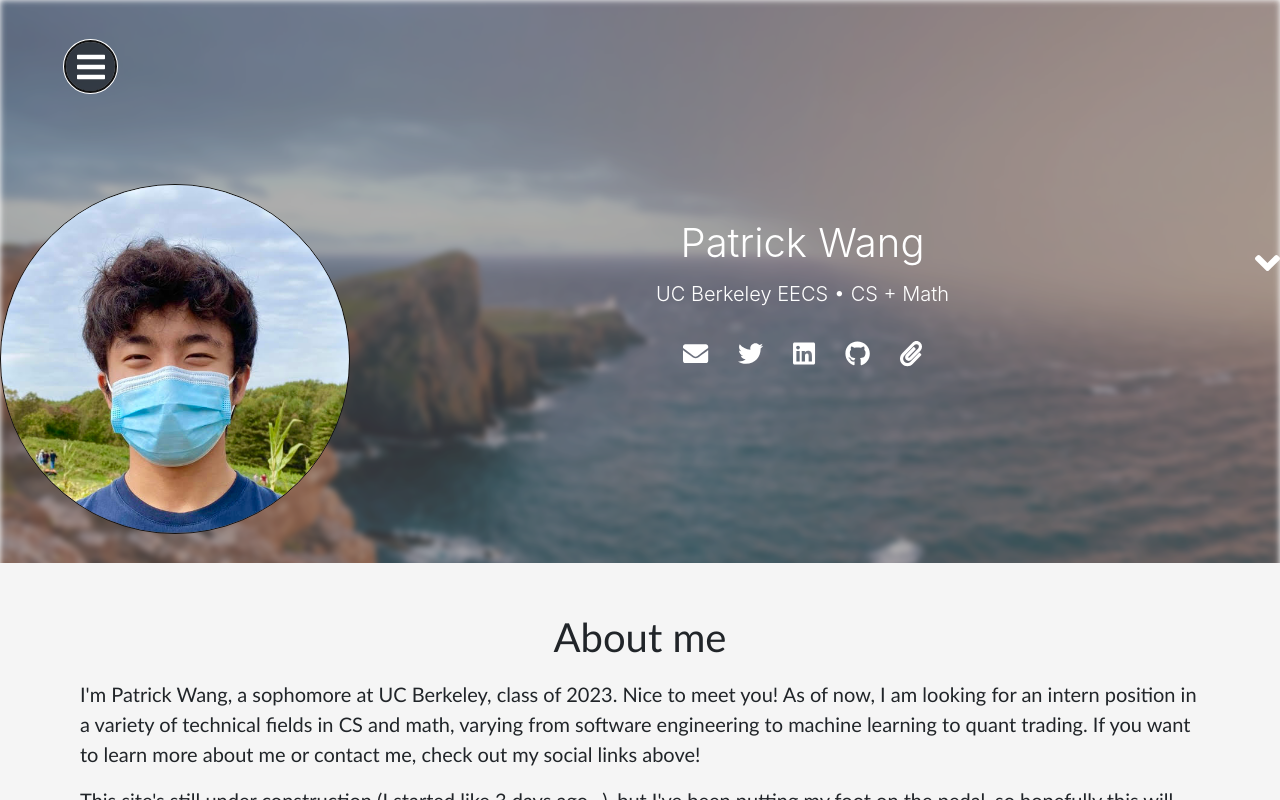
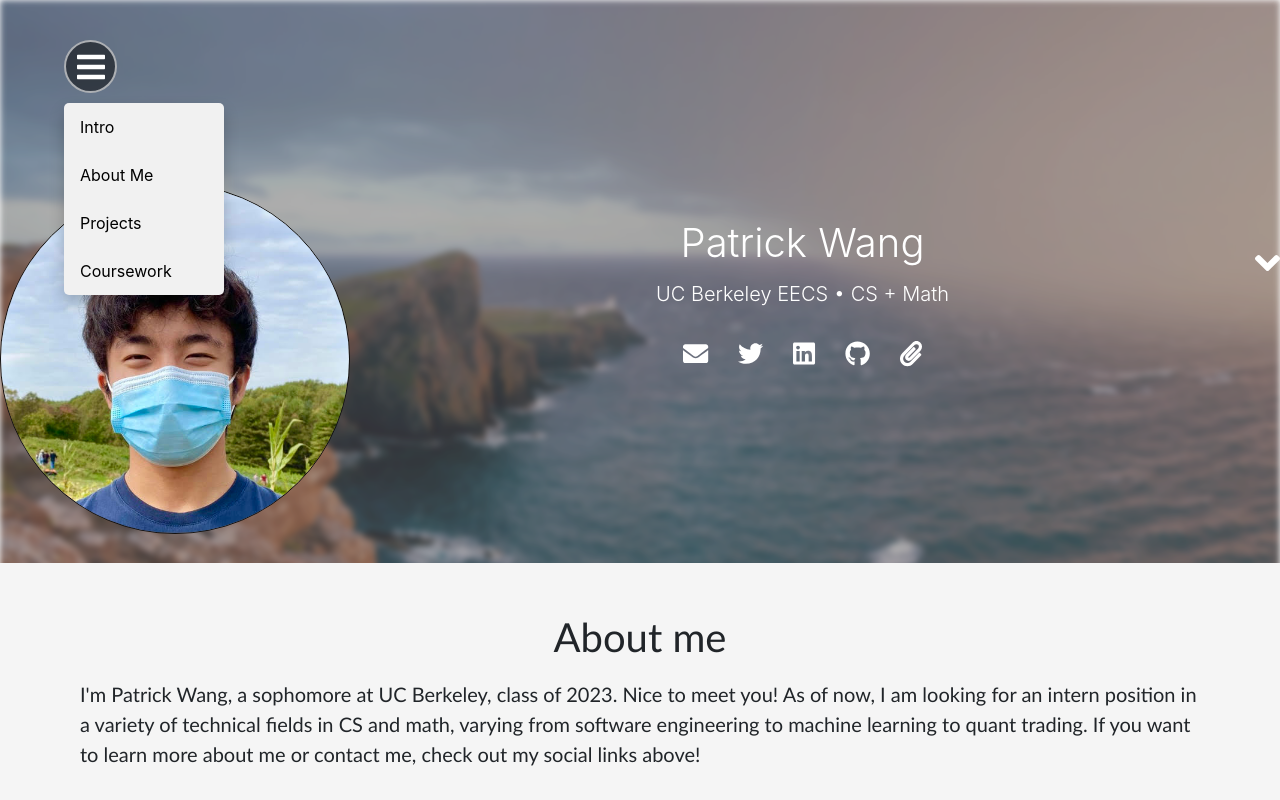
Before and after one commit to patwang123/patwang123.github.io, a React (Create React App) app: page / in a window 1280 px wide. Both pictures are taken after a click on the button 90 px from the left and 66 px from the top of the page. Shown: the top 800 px of the page. Built offline with nearby package versions, Linux system fonts and the light colour scheme.

Commit message:
dropdown button

```diff
--- a/src/App.css
+++ b/src/App.css
@@ -55,13 +55,15 @@ h1 {
   border-radius: 50% 50% 50% 50%;
   border: 2px solid rgba(255,255,255,0.6);
 }
-
+.dropbtn:focus{
+  outline:none;
+}
 /* The container <div> - needed to position the dropdown content */
 .dropdown {
   position: relative;
   display: inline-block;
   left: calc(5%);
-  top: 75px; /* */
+  top: 85px; /* */
 }
 
 /* Dropdown Content (Hidden by Default) */
@@ -69,6 +71,7 @@ h1 {
   display: none;
   position: fixed;
   background-color: #f1f1f1;
+  border-radius: 5px;
   min-width: 160px;
   min-height: 100px;
   box-shadow: 0px 8px 16px 0px rgba(0,0,0,0.2);
@@ -88,10 +91,9 @@ h1 {
   background-color: #ddd;}
 
 /* Show the dropdown menu on hover */
-.dropdown:hover .dropdown-content {
-  display: block;
-  position: fixed;}
-
+.show {
+  display:block;
+  position:fixed;}
 /* Change the background color of the dropdown button when the dropdown content is shown */
 .dropdown:hover .dropbtn {
   animation-timing-function: ease-out;
--- a/src/App.js
+++ b/src/App.js
@@ -12,10 +12,10 @@ function App() {
     <div id='begin'>
       <div className='background'></div>
       <div className='dropdown'>
-        <button className="dropbtn">
-          <FontAwesomeIcon icon={faBars} size='2x' style={{color:'white'}} className='nav'></FontAwesomeIcon>
+        <button className="dropbtn" onClick={() => drop_down()} id='dropbtn'>
+          <FontAwesomeIcon icon={faBars} size='2x' style={{color:'white',pointerEvents: 'none'}} className='nav' ></FontAwesomeIcon>
         </button>
-        <div className="dropdown-content">
+        <div className="dropdown-content" id='dropdown-content'>
           <a href="#begin" onClick={(event) => { event.preventDefault(); document.getElementById('begin').scrollIntoView()}}>Intro</a>
           <a href="#about-me" onClick={(event) => { event.preventDefault(); document.getElementById('about-me').scrollIntoView() }}>About Me</a>
           <a href="#projects" onClick={(event) => { event.preventDefault(); document.getElementById('projects').scrollIntoView() }}>Projects</a>
@@ -35,4 +35,25 @@ function App() {
   );
 }
 
+/* When the user clicks on the button,
+toggle between hiding and showing the dropdown content */
+function drop_down() {
+  document.getElementById("dropdown-content").classList.toggle("show");
+}
+
+window.onclick = function (event) {
+  console.log(event.target)
+  if (event.target.id !== 'dropbtn' && event.target.id !== 'dropdown-content') {
+    console.log('hoi!')
+    var dropdowns = document.getElementsByClassName("dropdown-content");
+    var i;
+    for (i = 0; i < dropdowns.length; i++) {
+      var openDropdown = dropdowns[i];
+      if (openDropdown.classList.contains('show')) {
+        openDropdown.classList.remove('show');
+      }
+    }
+  }
+}
+
 export default App;
--- a/src/components/About/About.js
+++ b/src/components/About/About.js
@@ -8,9 +8,6 @@ export default function About () {
             <p>
                 I'm Patrick Wang, a sophomore at UC Berkeley, class of 2023. Nice to meet you! As of now, I am looking for an intern position in a variety of technical fields in CS and math, varying from software engineering to machine learning to quant trading. If you want to learn more about me or contact me, check out my social links above!
             </p>
-            <p>
-                This site's still under construction (I started like 3 days ago...), but I've been putting my foot on the pedal, so hopefully this will mostly be done by the end of November (doable in 2 days?). Anyways, feel free to look around, my social links (Github, Linkedin, resume, etc) are working but everything under may be incomplete.
-            </p>
         </div>
     )
 }
```
Also changed, not shown: 1 other file (tests, documents, lock files or other folders).
